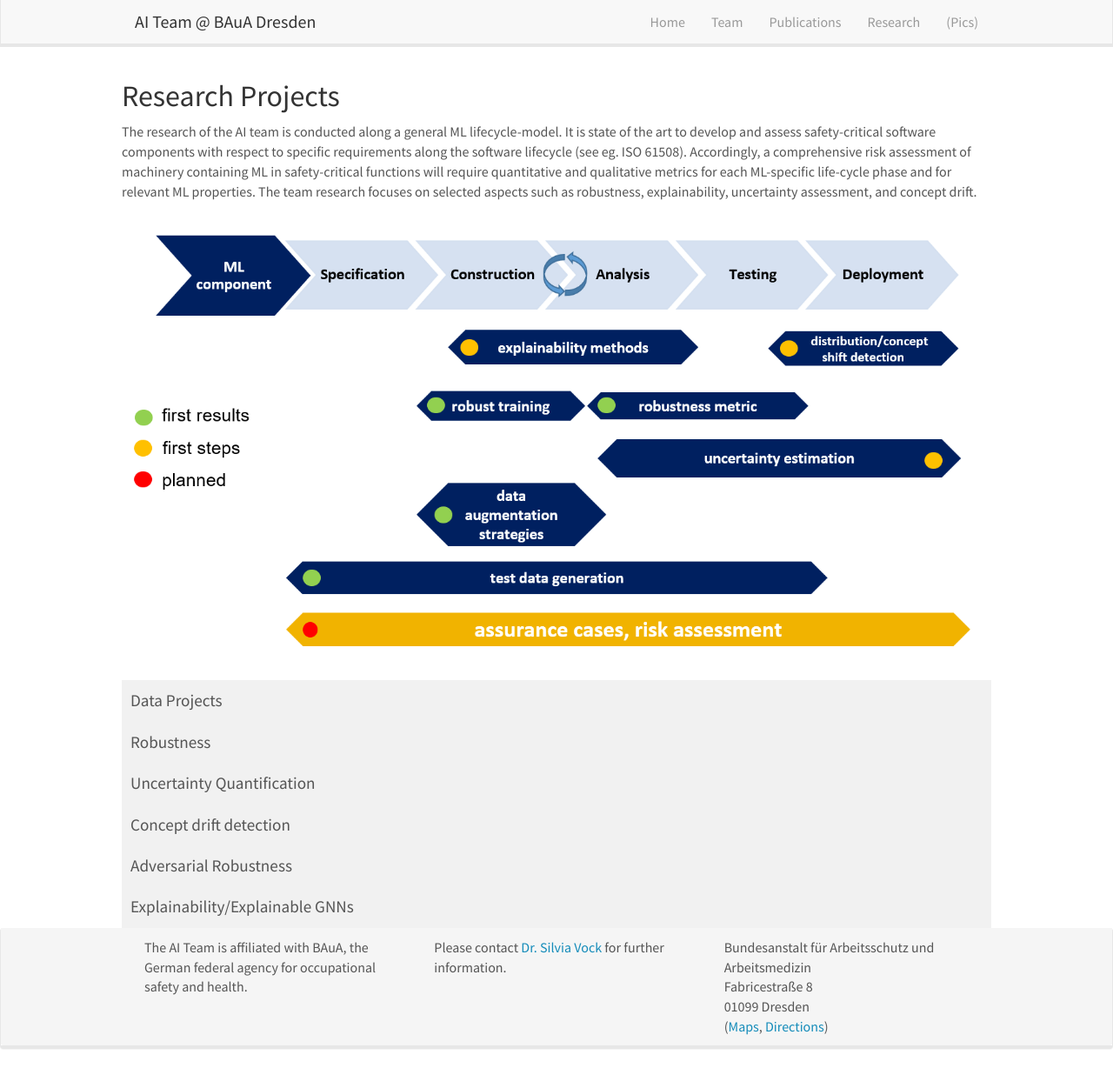
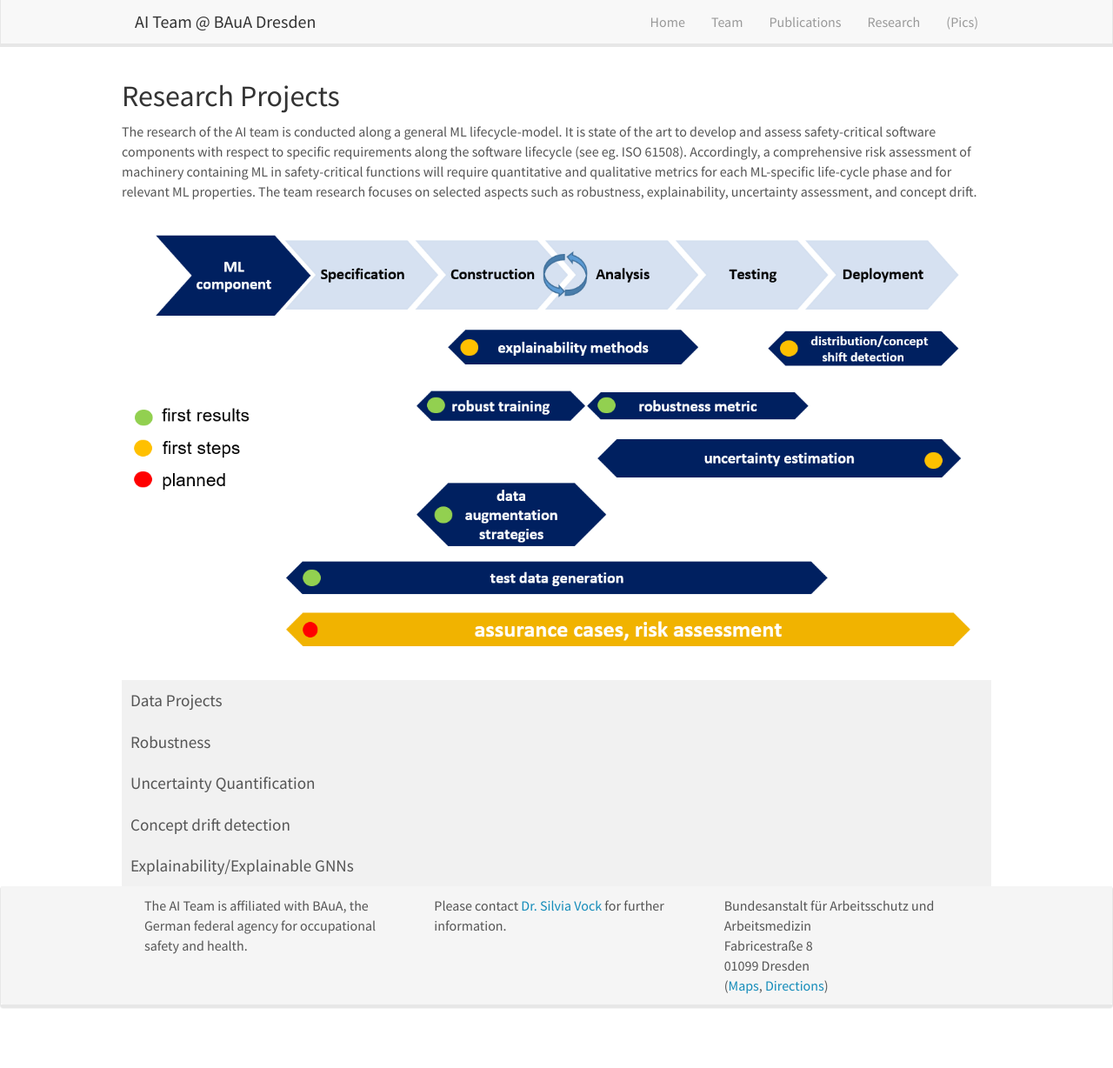
Before and after one commit to aidresden/aidresden.github.io, a Jekyll site: the page built from _pages/research.md, in a window 1280 px wide and 1228 px high. Shown: the whole window at 87% size. Built offline with Jekyll 4.4.1, drawn with Linux system fonts in a browser that asks for light colours; nearby versions of some CDN libraries.

Commit message:
Update research.html
Signed-off-by: aidresden <aidresden@baua.bund.de>

```diff
--- a/_layouts/research.html
+++ b/_layouts/research.html
@@ -50,15 +50,6 @@ title: "Research Projects"
 </div>
 
 <div class="dropdown-section">
-  <button onclick="toggleDropdown('AdversarialRobustness')">Adversarial Robustness</button>
-  <div id="AdversarialRobustness" class="dropdown-content" style="display: none;">
-    {% for project in site.data.research_overview.adversarial_robustness_projects %}
-      <h5><a href="/projects/{{ project.id }}">{{ project.title }}</a></h5> <!-- Link to project detail page -->
-    {% endfor %}
-  </div>
-</div>
-
-<div class="dropdown-section">
   <button onclick="toggleDropdown('ExplainabilityExplainableGNNs')">Explainability/Explainable GNNs</button>
   <div id="ExplainabilityExplainableGNNs" class="dropdown-content" style="display: none;">
     {% for project in site.data.research_overview.explainability_explainable_gnns_projects %}
```
